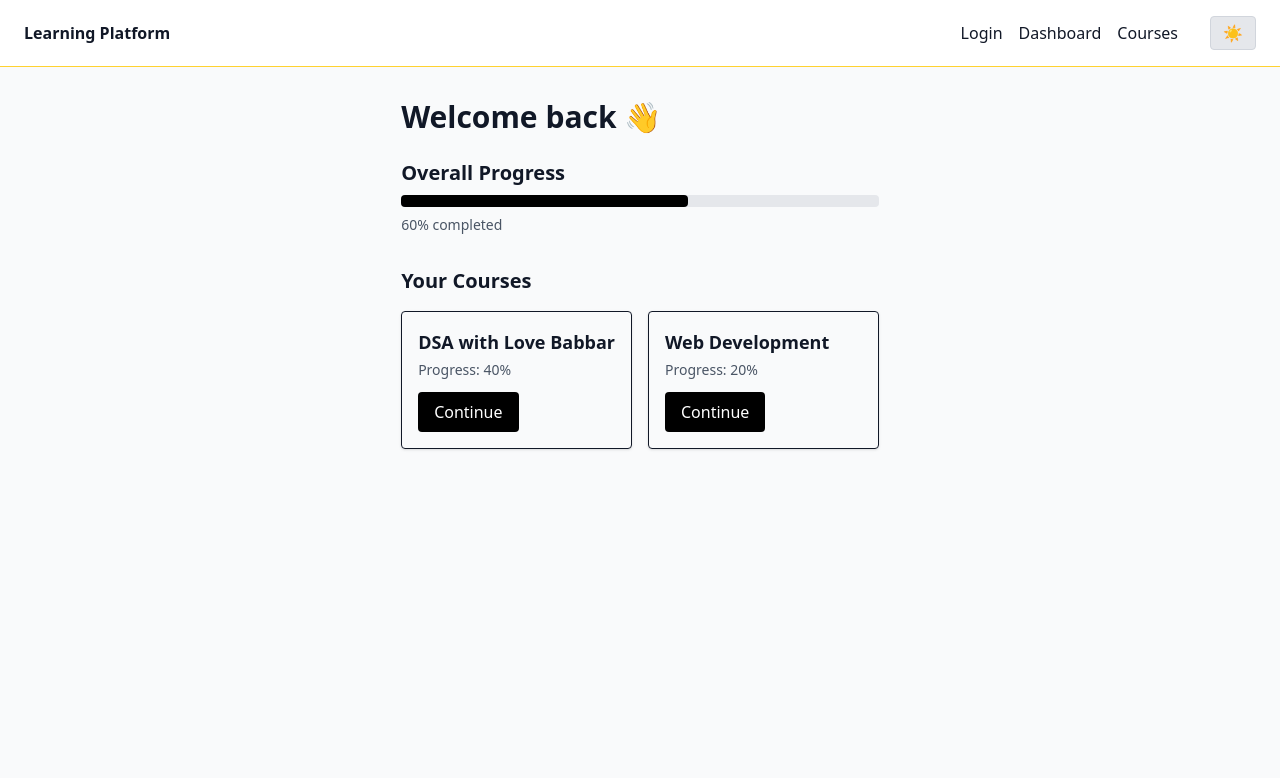
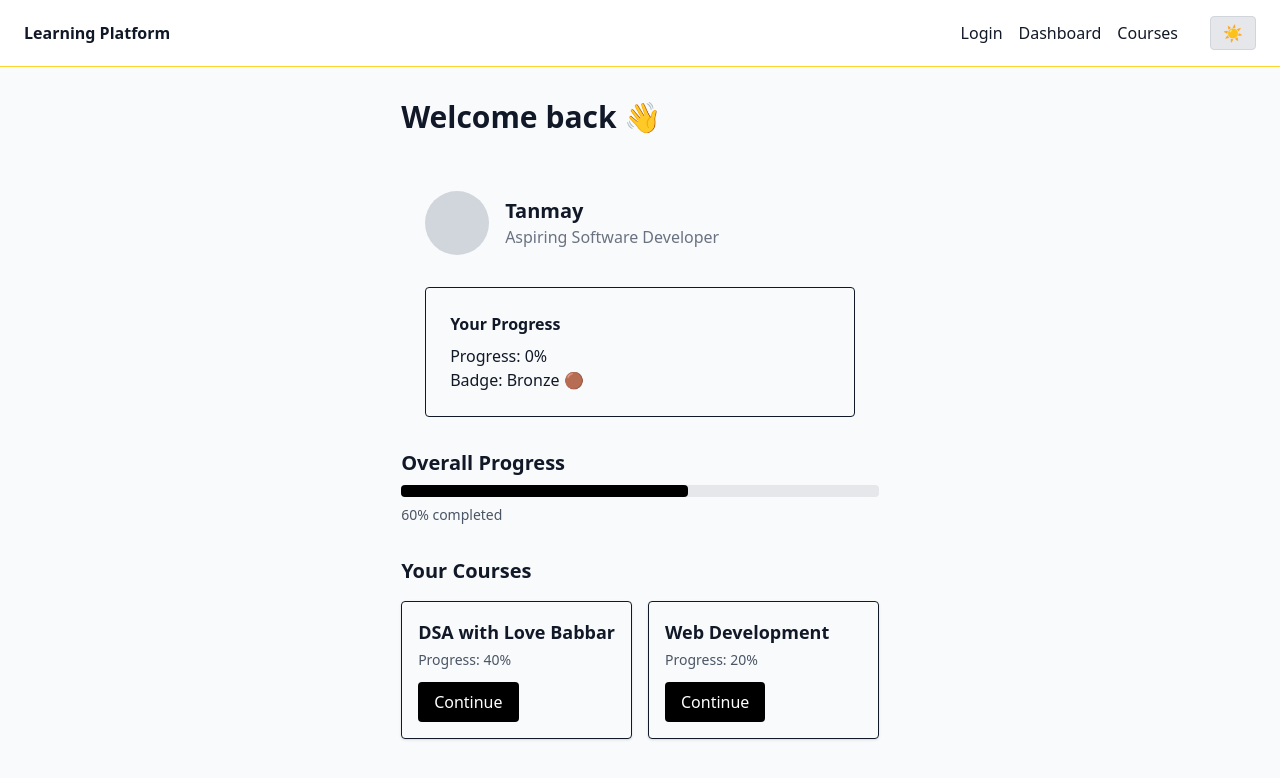
Before and after one commit to TanmayWarthe/personal-learning-platform, a Next.js app in the folder client/: page /dashboard in a window 1280 px wide. Shown: the top 778 px of the page. Built offline with nearby package versions, Linux system fonts and the light colour scheme.

Commit message:
build the initial UI flow with login and dashboard pages

```diff
--- a/client/src/app/course/[courseId]/page.tsx
+++ b/client/src/app/course/[courseId]/page.tsx
@@ -17,8 +17,8 @@ export default function CoursePage() {
 
   const completedCount = videos.filter((v) => v.completed).length;
   const totalCount = videos.length;
-
   const progressPercent = Math.round((completedCount / totalCount) * 100);
+  const badge = getBadge(progressPercent);
 
   useEffect(() => {
     const stored = localStorage.getItem("completedVideoIds");
@@ -54,6 +54,29 @@ export default function CoursePage() {
     );
   }, []);
 
+  function handleContinueLearning() {
+  const nextVideo = videos.find(
+    (v) => v.unlocked && !v.completed
+  );
+
+  if (nextVideo) {
+    window.location.href = `/course/${courseId}/video/${nextVideo.id}`;
+  } else {
+    alert("Course completed 🎉");
+  }
+}
+
+// course badge based on progress
+function getBadge(progress: number) {
+  if (progress <= 20) return "Bronze 🟤";
+  if (progress <= 40) return "Silver ⚪";
+  if (progress <= 60) return "Gold 🟡";
+  if (progress <= 80) return "Platinum 🔵";
+  return "Diamond 💎";
+}
+
+
+
   return (
     <div className="max-w-5xl mx-auto px-6 py-8">
       {/* ================= Course Header ================= */}
@@ -70,15 +93,17 @@ export default function CoursePage() {
               Progress: {progressPercent}%
             </p>
 
+
             <div className="w-full bg-gray-200 h-2 rounded mt-2">
               <div
                 className="bg-black h-2 rounded"
                 style={{ width: `${progressPercent}%` }}
               />
+              <p className="text-sm font-medium mt-1">Badge: {badge}</p>
             </div>
           </span>
 
-          <button className="px-5 py-2 bg-black text-white rounded">
+          <button onClick={handleContinueLearning} className="px-5 py-2 bg-black text-white rounded">
             Continue Learning
           </button>
         </div>
--- a/client/src/app/course/[courseId]/video/[videoId]/page.tsx
+++ b/client/src/app/course/[courseId]/video/[videoId]/page.tsx
@@ -45,6 +45,13 @@ export default function VideoPage() {
 
   return (
     <div className="max-w-5xl mx-auto px-6 py-8">
+      <button
+  onClick={() => window.history.back()}
+  className="text-sm text-blue-600 mb-4"
+>
+  ← Back to Course
+</button>
+
       <p className="text-sm text-gray-500 mb-2">DSA with Love Babbar</p>
 
       <h1 className="text-2xl font-bold mb-6">{video.title}</h1>
--- a/client/src/app/dashboard/page.tsx
+++ b/client/src/app/dashboard/page.tsx
@@ -1,12 +1,47 @@
 "use client";
 
+import { useEffect , useState } from "react";
+
 export default function DashboardPage() {
+
+    const [progress, setProgress] = useState(0);
+  const [badge, setBadge] = useState("Bronze 🟤");
+
+  useEffect(() => {
+    const data = localStorage.getItem("courseProgress");
+
+    if (data) {
+      const parsed = JSON.parse(data);
+      setProgress(parsed.progress);
+      setBadge(parsed.badge);
+    }
+
+  },[]);
+
   return (
     <div className="vh-screen max-w-5xl mx-auto px-6 py-8 md:-8">
       {/* Welcome */}
       <h1 className="text-3xl font-bold mb-6">
         Welcome back 👋
       </h1>
+
+        <div className="max-w-5xl mx-auto px-6 py-8 space-y-8">
+    {/* Profile Section */}
+    <section className="flex items-center gap-4">
+      <div className="w-16 h-16 rounded-full bg-gray-300" />
+      <div>
+        <h2 className="text-xl font-bold">Tanmay</h2>
+        <p className="text-gray-500">Aspiring Software Developer</p>
+      </div>
+    </section>
+
+    {/* Gamification Section */}
+    <section className="border p-6 rounded">
+      <h3 className="font-semibold mb-2">Your Progress</h3>
+      <p>Progress: {progress}%</p>
+      <p>Badge: {badge}</p>
+    </section>
+  </div>
 
       {/* Progress Section */}
       <div className="mb-8">
```
